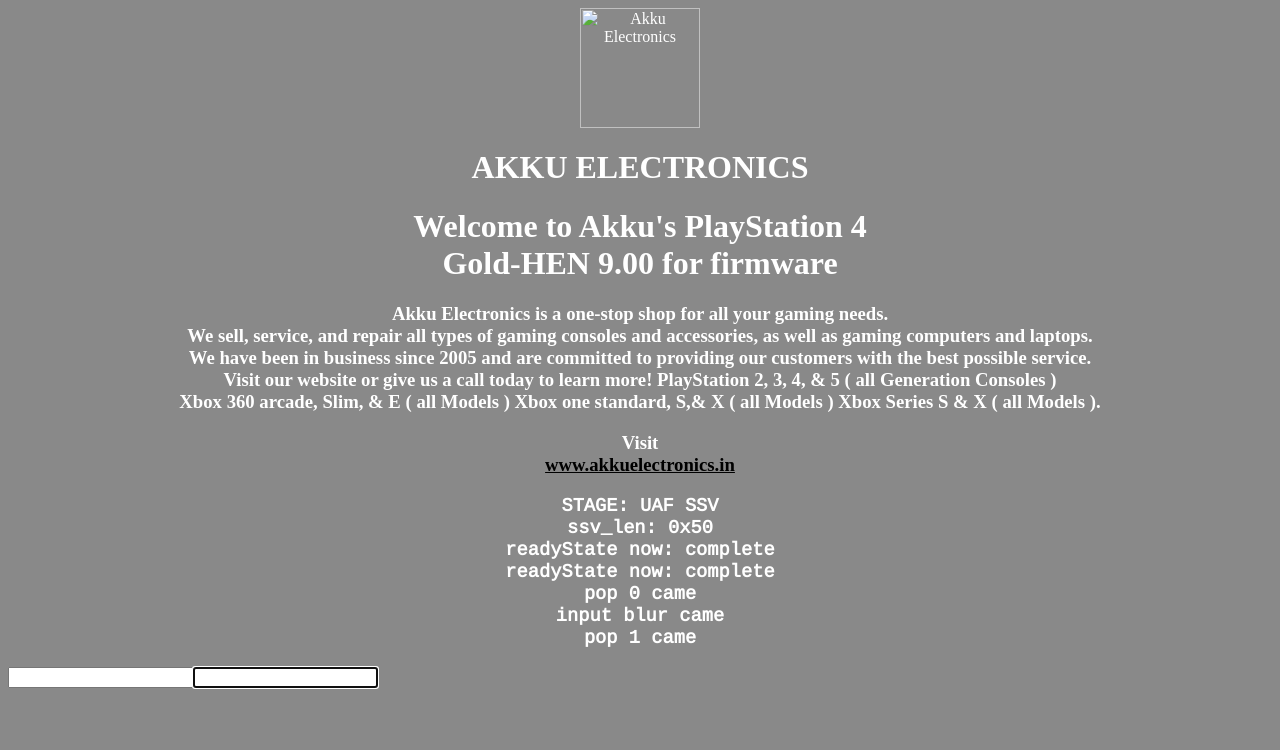
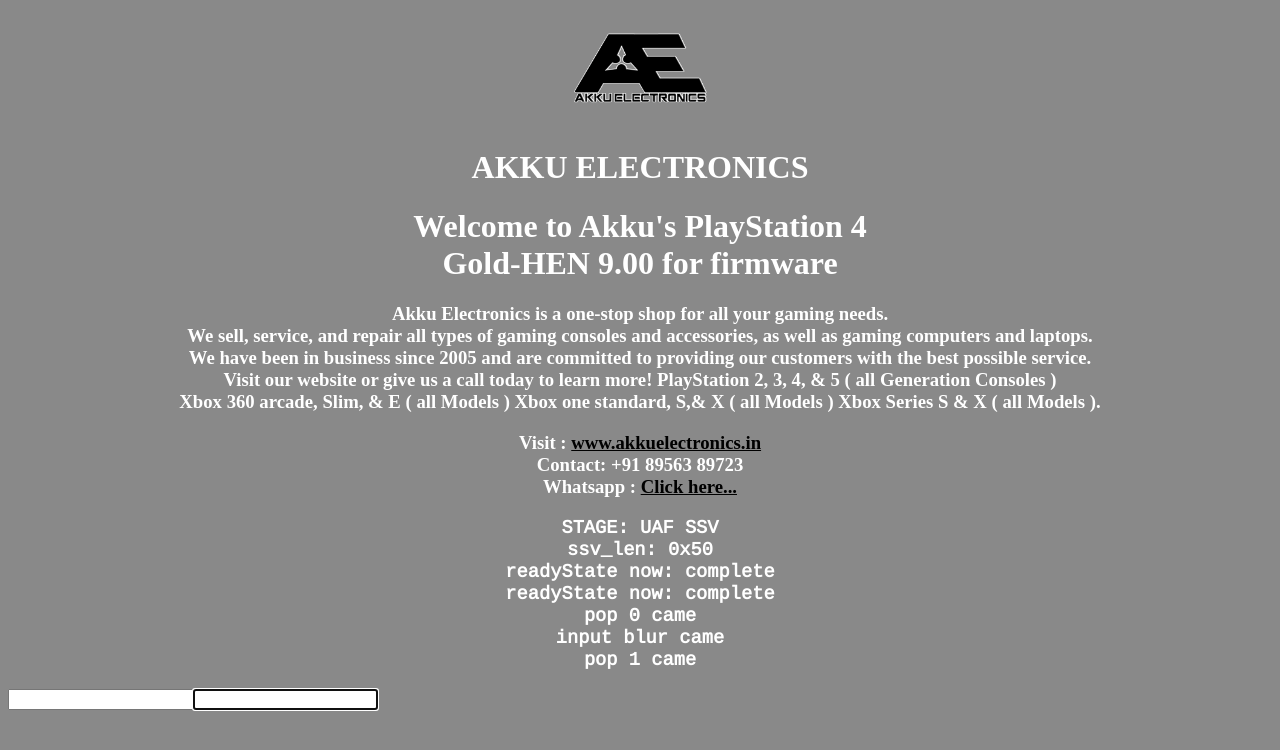
Before and after one commit to Akkushell/psfree, a plain HTML site: page index.html in a window 1280 px wide. Drawn offline with Linux system fonts and the light colour scheme; no server answers.

Commit message:
Add files via upload

```diff
--- a/index.html
+++ b/index.html
@@ -38,7 +38,7 @@
 
    <body style="background-color: rgb(137, 137, 137); color: white;">
             <div style="text-align: center;">
-                  <img src="ae.png" width="120" height="120" alt="Akku Electronics" style="display: block; margin: 0 auto;">
+                  <img src="ae.png" width="145" height="120" alt="Akku Electronics" style="display: block; margin: 0 auto;">
 
             <h1>AKKU ELECTRONICS</h1>
             <h1>Welcome to Akku's PlayStation 4 <br>Gold-HEN 9.00 for firmware</h1>
@@ -48,9 +48,10 @@
     Visit our website or give us a call today to learn more! PlayStation 2, 3, 4, & 5 ( all Generation Consoles ) <br>
     Xbox 360 arcade, Slim, & E ( all Models ) Xbox one standard, S,& X ( all Models ) Xbox Series S & X ( all Models ).</h3>
 
-    <h3>   Visit <br>
-         <a href="https://www.akkuelectronics.in" style="color: rgb(0, 0, 0);"><b>www.akkuelectronics.in</b></a><br>
+    <h3>   Visit : <a href="https://www.akkuelectronics.in" style="color: rgb(0, 0, 0);"><b>www.akkuelectronics.in</b></a><br>
+    Contact: +91 89563 89723 <br>
 
+    Whatsapp : <a href='https://wa.me/+918956389723' style="color: rgb(0, 0, 0);">Click here...</a><br>
     <pre id='console'></pre>
     </h3>
     </div>
```
Also changed, not shown: ae.png (added), 1 other file.
